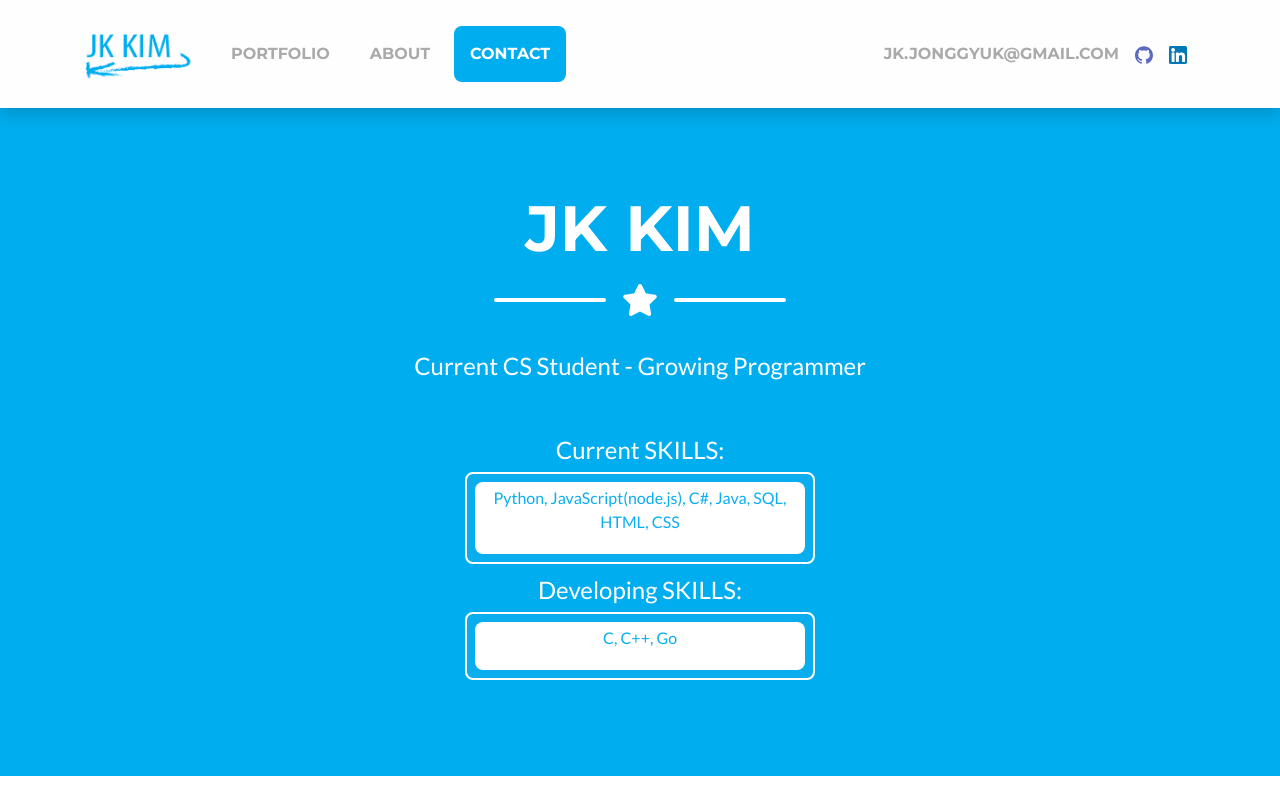
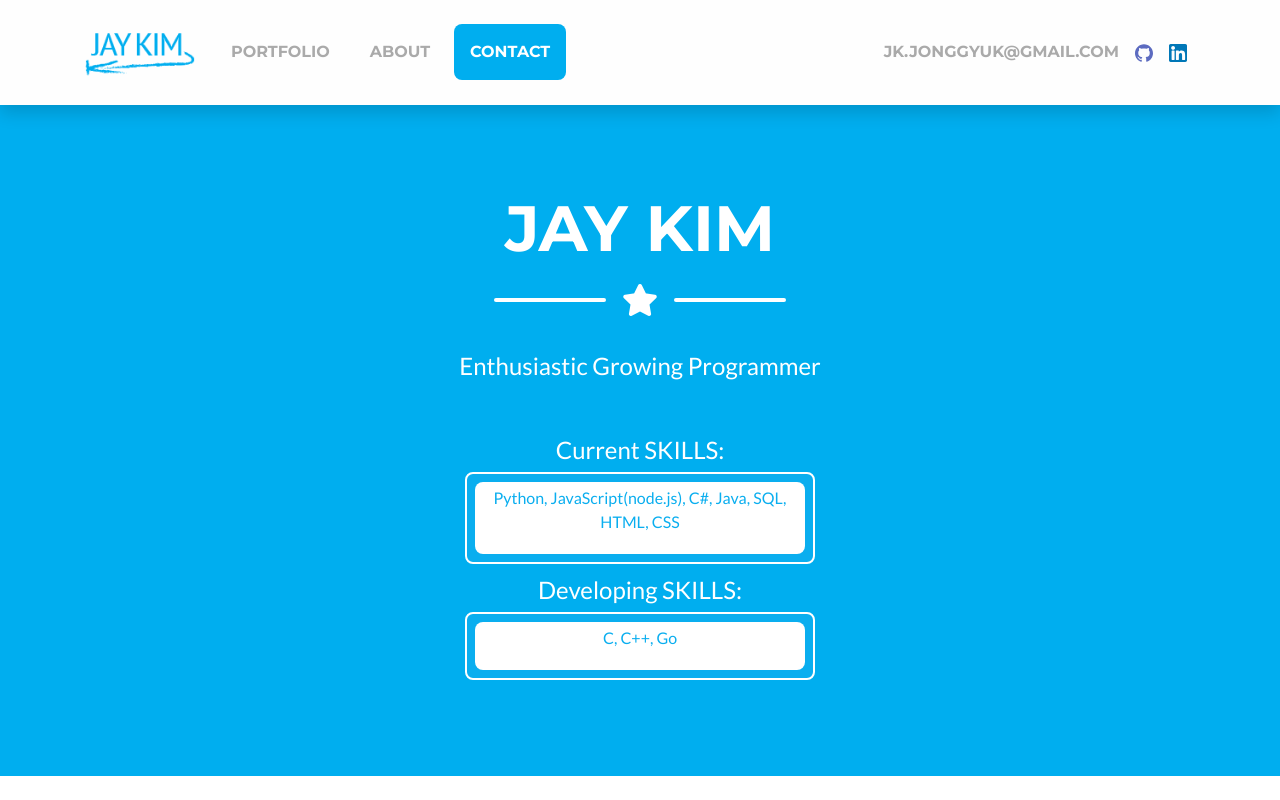
Before and after one commit to jkjonggyuk/PortfolioWebpage, a website with bundled scripts: page index.html in a window 1280 px wide. Shown: the top 800 px of the page. Built offline with nearby package versions, Linux system fonts and the light colour scheme.

Commit message:
edited name to jay

```diff
--- a/index.html
+++ b/index.html
@@ -8,9 +8,9 @@
   <meta name="description" content="">
   <meta name="author" content="">
 
-  <title>JK KIM</title>
+  <title>JAY KIM</title>
 
-  <link rel="icon" href="img/JKKIM_logo.png">
+  <link rel="icon" href="img/JAYKIM_logo.png">
 
   <!-- Custom fonts for this theme -->
   <link href="vendor/fontawesome-free/css/all.min.css" rel="stylesheet" type="text/css">
@@ -28,7 +28,7 @@
   <nav class="navbar navbar-expand-lg bg-secondary text-uppercase fixed-top shadow" id="mainNav">
     <div class="container">
       <a class="navbar-brand js-scroll-trigger" href="#page-top">
-        <img src="./img/JKKIM_logo.png" width="110" />
+        <img src="./img/JAYKIM_logo.png" width="110" />
       </a>
       <button class="navbar-toggler navbar-toggler-right text-uppercase font-weight-bold bg-primary rounded" type="button" data-toggle="collapse" data-target="#navbarResponsive" aria-controls="navbarResponsive" aria-expanded="false" aria-label="Toggle navigation">
         Menu
@@ -78,7 +78,7 @@
       <!-- <img class="masthead-avatar mb-5" src="img/avataaars.svg" alt=""> -->
 
       <!-- Masthead Heading -->
-      <h1 class="masthead-heading text-uppercase mb-0">JK KIM</h1>
+      <h1 class="masthead-heading text-uppercase mb-0">JAY KIM</h1>
 
       <!-- Icon Divider -->
       <div class="divider-custom divider-light">
@@ -90,7 +90,7 @@
       </div>
 
       <!-- Masthead Subheading -->
-      <p class="masthead-subheading font-weight-light mb-5">Current CS Student - Growing Programmer</p>
+      <p class="masthead-subheading font-weight-light mb-5">Enthusiastic Growing Programmer</p>
       <p class="masthead-subheading font-weight-light mb-1">Current SKILLS: </p>
       <div class="px-2 py-2 rounded mb-0 border border-white" style="background-color: #0aaeef; width: 350px;">
         <div class="px-1 py-1 rounded mb-0 w-100" style="background-color: #fff; color: #0aaeef;" >
@@ -380,7 +380,7 @@
   <!-- Copyright Section -->
   <section class="copyright py-4 text-center text-white">
     <div class="container">
-      <small>Copyright &copy; JK KIM 2019</small>
+      <small>Copyright &copy; JAY KIM 2021</small>
       <small><div>Icons made by <a href="https://www.flaticon.com/authors/freepik" title="Freepik">Freepik</a> from <a href="https://www.flaticon.com/"                 title="Flaticon">www.flaticon.com</a> is licensed by <a href="http://creativecommons.org/licenses/by/3.0/"                 title="Creative Commons BY 3.0" target="_blank">CC 3.0 BY</a></div></small>
       <small><div>Icons made by <a href="https://www.flaticon.com/authors/pixel-perfect" title="Pixel perfect">Pixel perfect</a> from <a href="https://www.flaticon.com/"                 title="Flaticon">www.flaticon.com</a> is licensed by <a href="http://creativecommons.org/licenses/by/3.0/"                 title="Creative Commons BY 3.0" target="_blank">CC 3.0 BY</a></div></small>
     </div>
```
Also changed, not shown: img/Asset 9.png (added), img/JAYKIM_logo.png (added), 1 other file.
